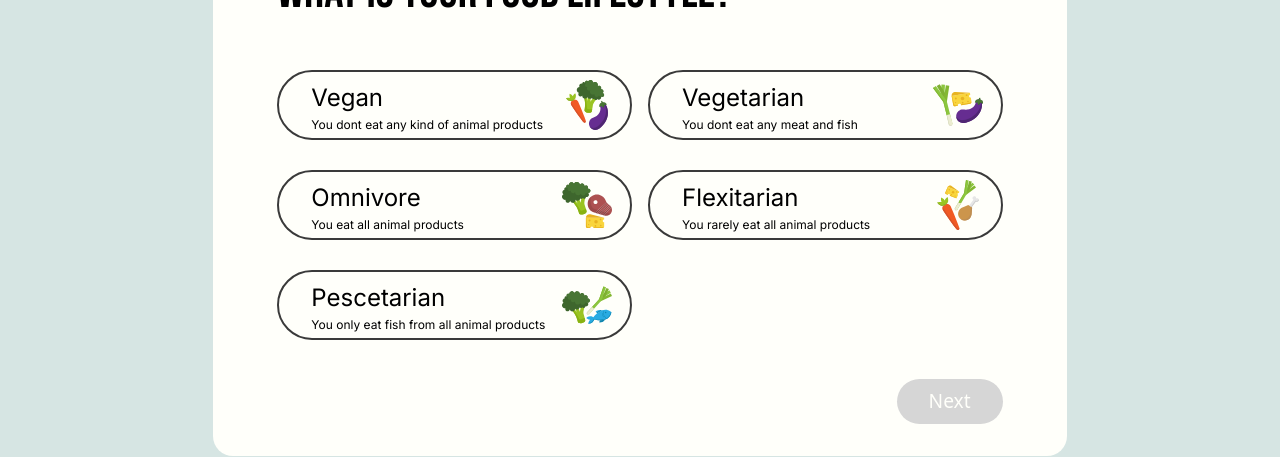
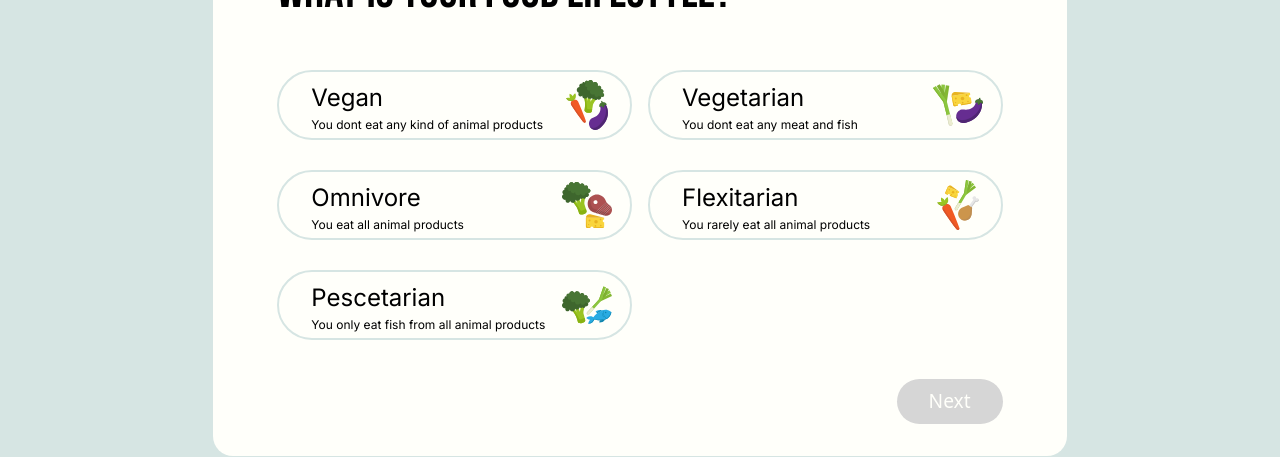
Before and after one commit to fichtnerma/Tastyplan, a Next.js app in the folder frontend/: page /setup in a window 1280 px wide. Shown: the part 283-740 px from the top of the page. Built offline with nearby package versions, Linux system fonts and the light colour scheme; no server answers; a web font is replaced by a local one.

Commit message:
fix: change border of lifestyle- and intolerances button to light green

```diff
--- a/frontend/src/components/FoodLifestyle/FoodLifestyle.tsx
+++ b/frontend/src/components/FoodLifestyle/FoodLifestyle.tsx
@@ -60,7 +60,7 @@ export default function FoodLifestyle({ onNext, onChoice, formOfDiet }: FoodLife
                         />
                         <label
                             htmlFor={preference.food}
-                            className={`absolute top-0 right-0 bottom-0 left-0 hover:cursor-pointer flex flex-col items-start justify-center border-2 border-solid border-gray-custom4 rounded-[50px] z-[1] font-medium text-[1.13rem] leading-7 pl-8 col-start-1 ${styles.customLabel}`}
+                            className={`absolute top-0 right-0 bottom-0 left-0 hover:cursor-pointer flex flex-col items-start justify-center border-2 border-solid border-green-custom1 rounded-[50px] z-[1] font-medium text-[1.13rem] leading-7 pl-8 col-start-1 ${styles.customLabel}`}
                         >
                             <p className="capitalize">{preference.food}</p>
                             <p className="text-xs lg:max-w-[170px] xl:max-w-[unset]">{preference.description}</p>
--- a/frontend/src/components/Intolerances/Intolerances.module.scss
+++ b/frontend/src/components/Intolerances/Intolerances.module.scss
@@ -45,7 +45,7 @@
     label {
         display: flex;
         align-items: center;
-        border: 2px solid var(--gray-dark);
+        border: 2px solid var(--green-light);
         border-radius: 50px;
         z-index: 1;
         padding-left: 60px;
--- a/frontend/src/components/Intolerances/Intolerances.tsx
+++ b/frontend/src/components/Intolerances/Intolerances.tsx
@@ -81,7 +81,7 @@ export default function Intolerances({ onNext, onBack, onChoice, allergens }: In
                                     data-cy={`${intolerance.code}-checkbox`}
                                 />
                                 <label
-                                    className="absolute top-0 right-0 bottom-0 left-0 bg-white-custom cursor:pointer flex justify-left items-center border-[2px] border-solid border-gray-custom4 font-medium text-[.875rem] leading-[1.25rem] text-gray-custom4 rounded-[50px] pl-[67px]"
+                                    className="absolute top-0 right-0 bottom-0 left-0 bg-white-custom cursor:pointer flex justify-left items-center border-[2px] border-solid font-medium text-[.875rem] leading-[1.25rem] text-gray-custom4 rounded-[50px] pl-[67px]"
                                     htmlFor={intolerance.ui}
                                 >
                                     <p className="text-base">{intolerance.ui}</p>
```
Also changed, not shown: 1 other file (tests, documents, lock files or other folders).
